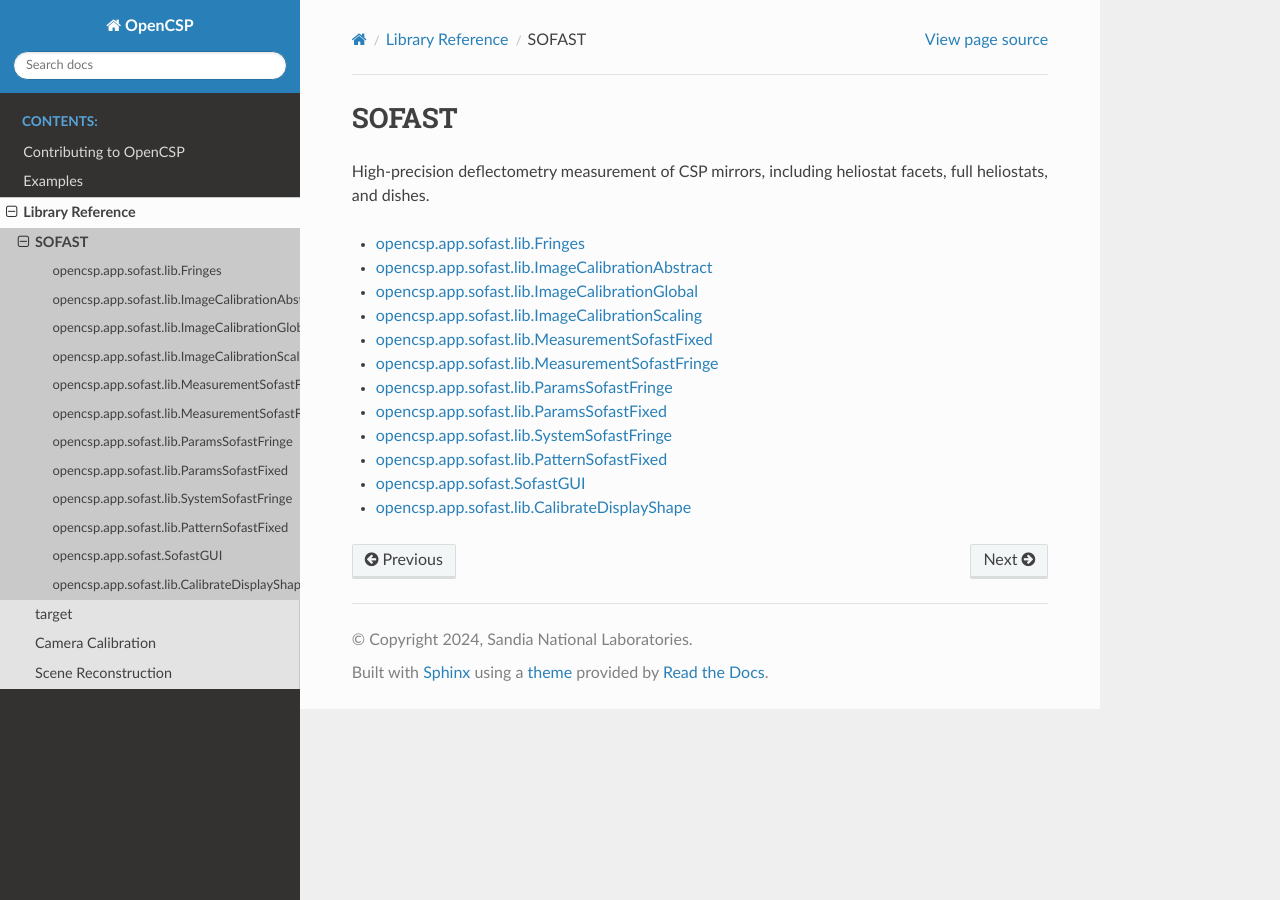
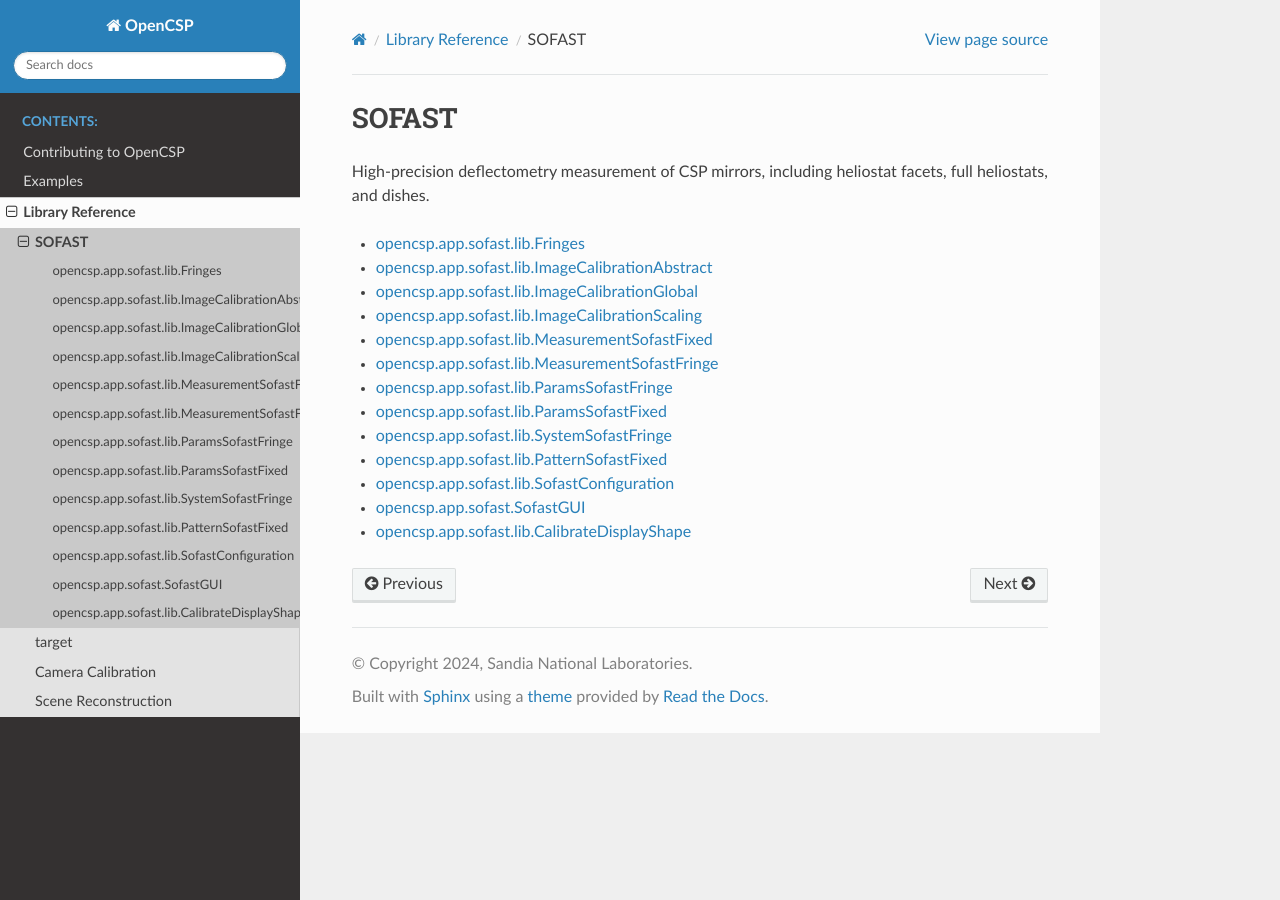
Before and after one commit to sandialabs/OpenCSP, a Sphinx documentation site: the page built from doc/source/library_reference/app/sofast/index.rst, in a window 1280 px wide. Built offline with Sphinx 7.4.7 and the Read the Docs theme 2.0.0, drawn with Linux system fonts in a browser that asks for light colours.

Commit message:
Added SofastConfiguration class to docs

```diff
--- a/doc/source/library_reference/app/sofast/config.rst
+++ b/doc/source/library_reference/app/sofast/config.rst
@@ -98,6 +98,16 @@
    :undoc-members:
    :show-inheritance:
 
+opencsp.app.sofast.lib.SofastConfiguration
+==========================================
+
+.. currentmodule:: opencsp.app.sofast.lib.SofastConfiguration
+
+.. automodule:: opencsp.app.sofast.lib.SofastConfiguration
+   :members:
+   :undoc-members:
+   :show-inheritance:
+
 opencsp.app.sofast.SofastGUI
 ============================
 
```
